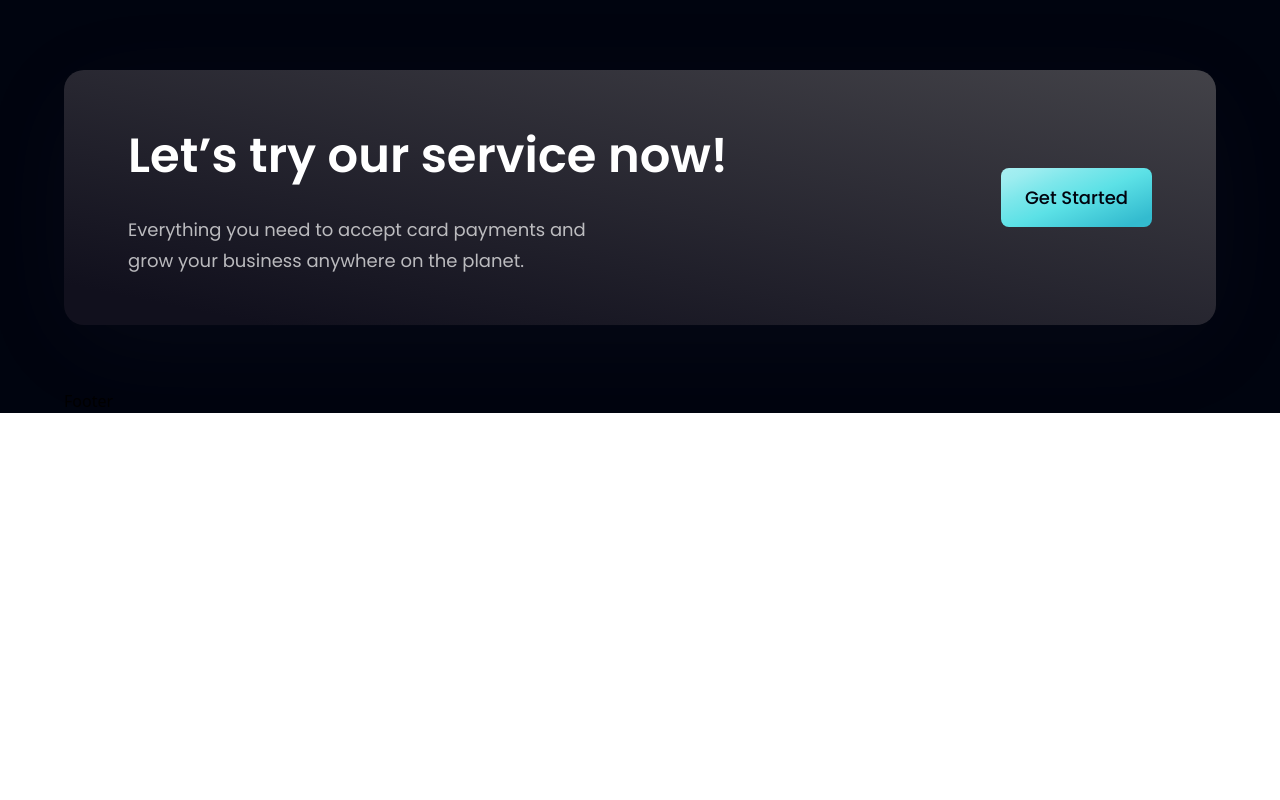
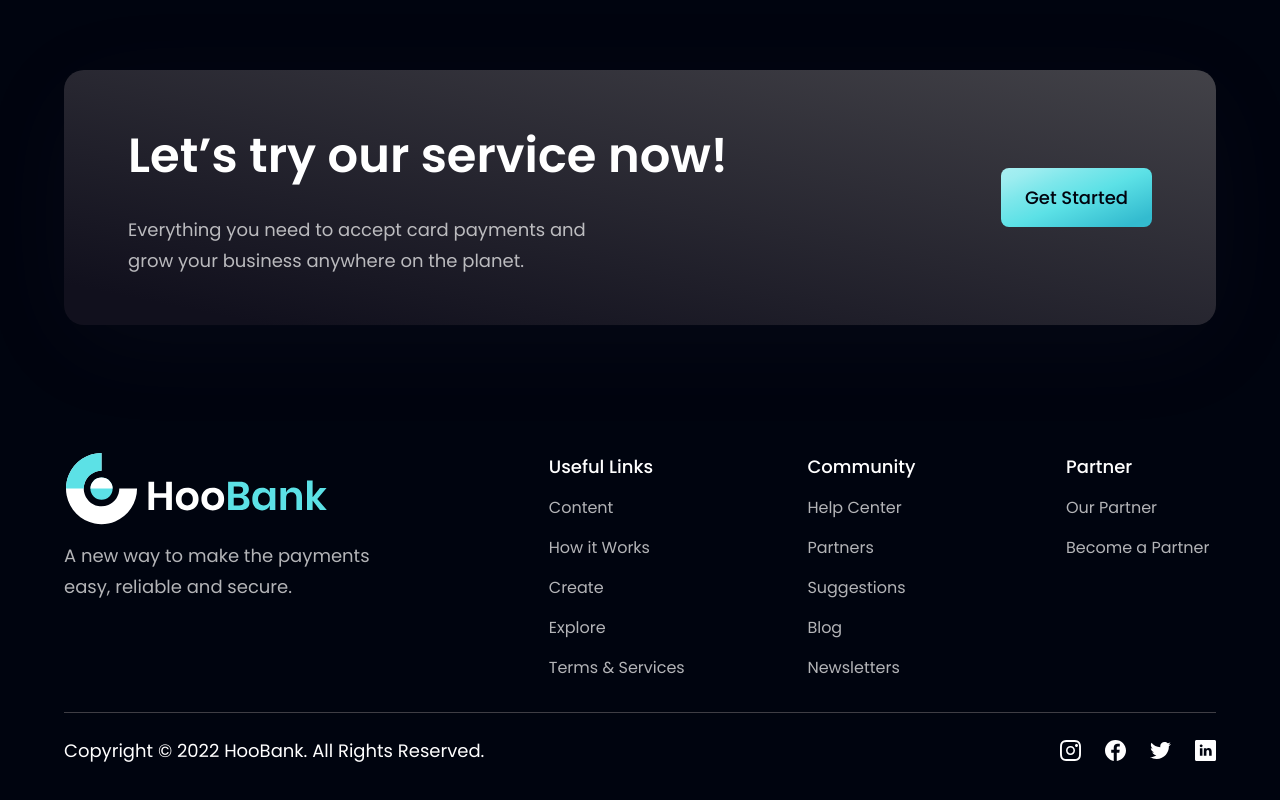
Before and after one commit to M0mahmoud/bank_modern, a React (Vite) app: page / in a window 1280 px wide. Shown: the part 4158-4958 px from the top of the page. Before the commit the page ends 4571 px from the top, so only its background shows below. Built offline with nearby package versions, Linux system fonts and the light colour scheme.

Commit message:
Add Footer

```diff
--- a/src/components/Footer.jsx
+++ b/src/components/Footer.jsx
@@ -1,9 +1,71 @@
-import React from 'react'
+import React from "react";
+import styles from "../style";
+import { logo } from "../assets";
+import { footerLinks, socialMedia } from "../constants";
 
 const Footer = () => {
   return (
-    <div>Footer</div>
-  )
-}
+    <section className={`${styles.flexCenter} ${styles.paddingY} flex-col`}>
+      <div className={`${styles.flexStart} md:flex-row flex-col mb-8 w-full`}>
+        {/* /LOGO */}
+        <div className="flex-[1] flex flex-col justify-start mr-10">
+          <img
+            src={logo}
+            alt="hoobank"
+            className="w-[266px] h-[72.14px] object-contain"
+          />
+          <p className={`${styles.paragraph} mt-4 max-w-[312px]`}>
+            A new way to make the payments easy, reliable and secure.
+          </p>
+        </div>
+        {/* LINKS */}
+        <div className="flex-[1.5] w-full flex flex-row justify-between flex-wrap md:mt-0 mt-10">
+          {footerLinks.map((footerlink) => (
+            <div
+              key={footerlink.title}
+              className={`flex flex-col ss:my-0 my-4 min-w-[150px]`}
+            >
+              <h4 className="font-poppins font-medium text-[18px] leading-[27px] text-white">
+                {footerlink.title}
+              </h4>
+              <ul className="list-none mt-4">
+                {footerlink.links.map((link, index) => (
+                  <li
+                    key={link.name}
+                    className={`font-poppins font-normal text-[16px] leading-[24px] text-dimWhite hover:text-secondary cursor-pointer ${
+                      index !== footerlink.links.length - 1 ? "mb-4" : "mb-0"
+                    }`}
+                  >
+                    {link.name}
+                  </li>
+                ))}
+              </ul>
+            </div>
+          ))}
+        </div>
+      </div>
 
-export default Footer
+      <div className="w-full flex justify-between items-center md:flex-row flex-col pt-6 border-t-[1px] border-t-[#3F3E45]">
+        <p className="font-poppins font-normal text-center text-[18px] leading-[27px] text-white">
+          Copyright &#xa9; 2022 HooBank. All Rights Reserved.
+        </p>
+
+        <div className="flex flex-row md:mt-0 mt-6">
+          {socialMedia.map((social, index) => (
+            <img
+              key={social.id}
+              src={social.icon}
+              alt={social.id}
+              className={`w-[21px] h-[21px] object-contain cursor-pointer ${
+                index !== socialMedia.length - 1 ? "mr-6" : "mr-0"
+              }`}
+              onClick={() => window.open(social.link)}
+            />
+          ))}
+        </div>
+      </div>
+    </section>
+  );
+};
+
+export default Footer;
--- a/src/components/Navbar.jsx
+++ b/src/components/Navbar.jsx
@@ -12,7 +12,7 @@
       <ul className="list-none sm:flex hidden justify-end items-center flex-1">
         {navLinks.map((nav, index) => (
           <li
-            className={`font-poppins font-normal cursor-pointer text-[16px] text-white transition-colors hover:text-teal-300 ${
+            className={`font-poppins font-normal cursor-pointer text-[16px] text-white transition-colors hover:text-secondary ${
               index === navLinks.length - 1 ? "mr-0 " : "mr-10 "
             }`}
             key={nav.id}
```
